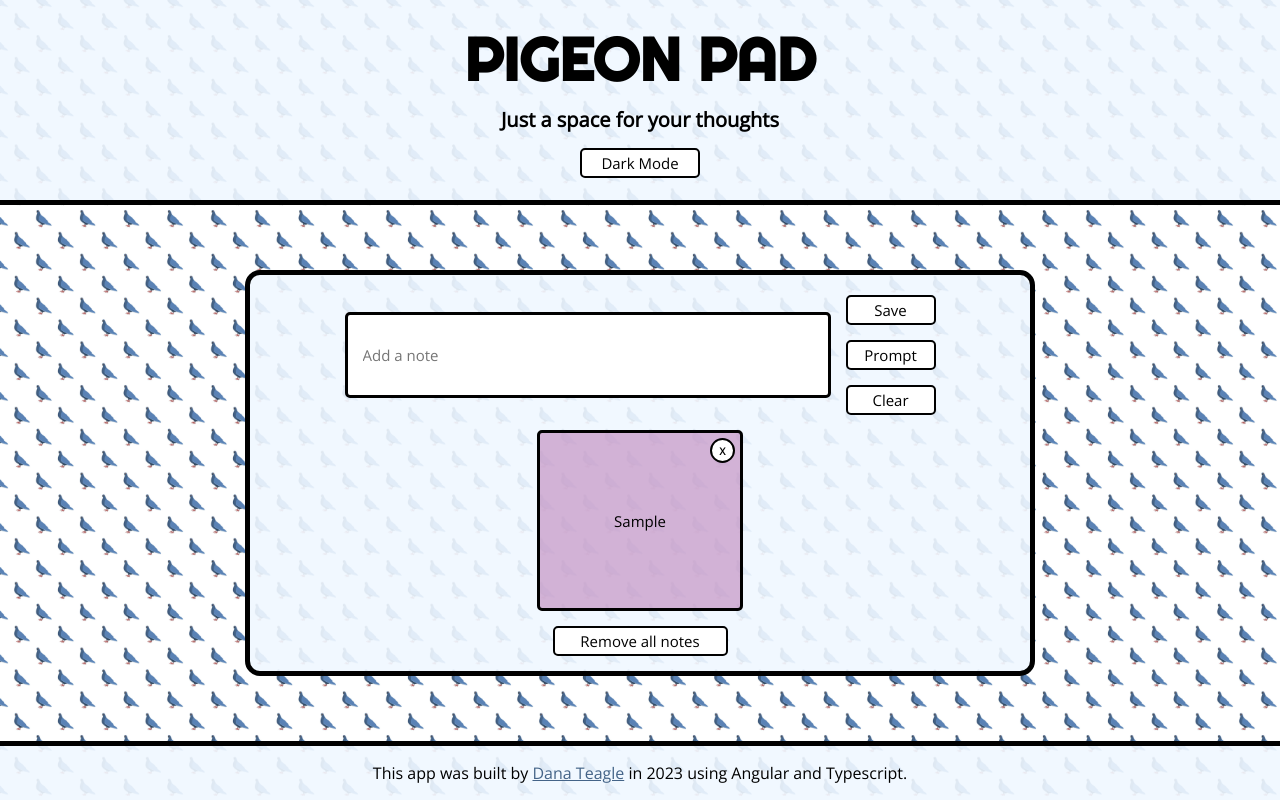
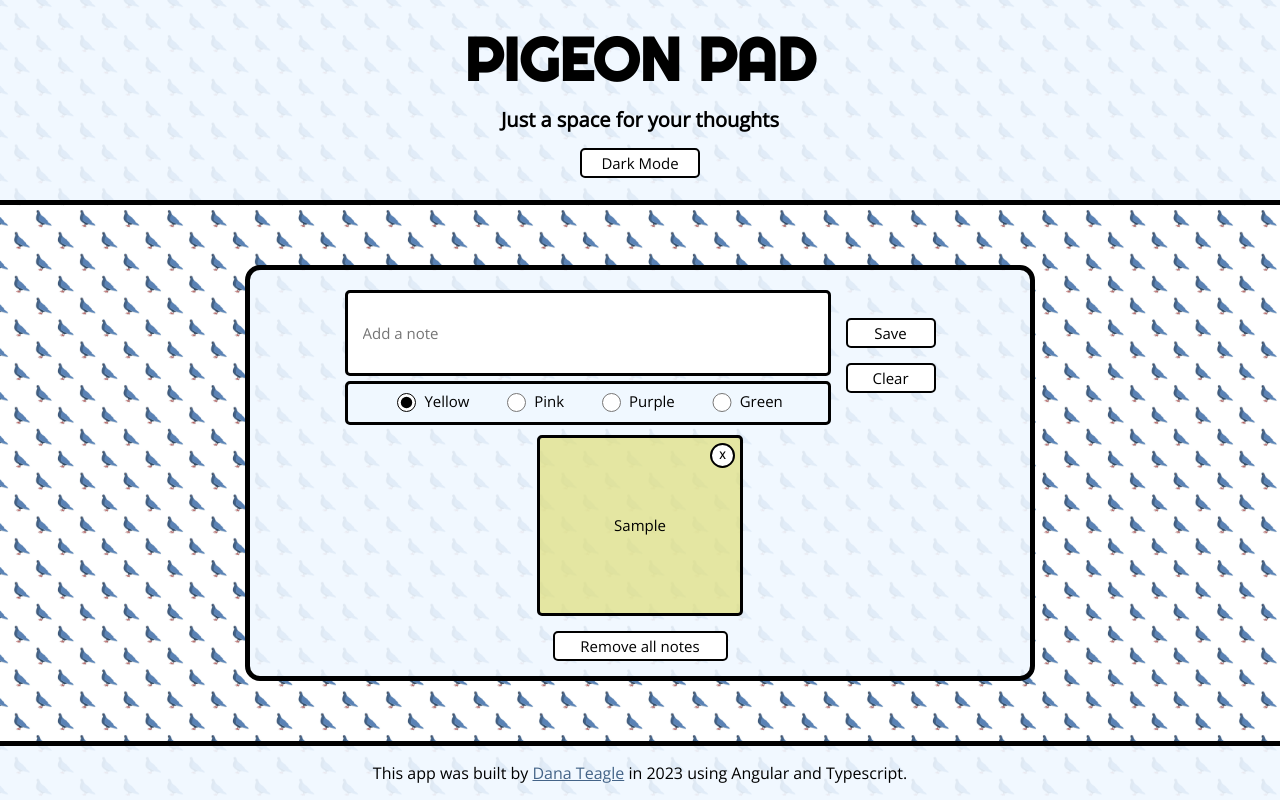
Before and after one commit to torontopubliclibra/note-taken, an Angular app: page / in a window 1280 px wide. Both pictures are taken after typing "Sample" into the empty fields and a click on the button "Save". Built offline with nearby package versions, Linux system fonts and the light colour scheme.

Commit message:
removed prompt functionality and added note colour selection

```diff
--- a/src/app/app.component.html
+++ b/src/app/app.component.html
@@ -16,13 +16,34 @@
     <!-- notepad section -->
     <div class="notepad">
 
-      <!-- text box with max length of 85 characters and value of textareaValue (saves on enter)-->
-      <input type="text" [(ngModel)]="textareaValue" maxlength="85" placeholder={{placeholder}} (keydown.enter)="save()">
+      <div class="input">
+        <!-- text box with max length of 85 characters and value of textareaValue (saves on enter)-->
+        <input type="text" [(ngModel)]="textareaValue" maxlength="85" placeholder={{placeholder}} (keydown.enter)="save()">
+
+        <!-- note color radio input -->
+        <fieldset>
+          <span class="radioField">
+            <input type="radio" value="yellow" id="yellow" name="noteColor" [(ngModel)]="noteColor" >
+            <label for="yellow">Yellow</label>
+          </span>
+          <span class="radioField">
+            <input type="radio" value="pink" id="pink" name="noteColor" [(ngModel)]="noteColor" >
+            <label for="pink">Pink</label>
+          </span>
+          <span class="radioField">
+            <input type="radio" value="purple" id="purple" name="noteColor" [(ngModel)]="noteColor" >
+            <label for="purple">Purple</label>
+          </span>
+          <span class="radioField">
+            <input type="radio" value="green" id="green" name="noteColor" [(ngModel)]="noteColor" >
+            <label for="green">Green</label>
+          </span>
+        </fieldset>
+      </div>
 
       <!-- save and clear function buttons -->
       <div class="buttons">
         <button (click)="save()">Save</button>
-        <button (click)="prompt()">Prompt</button>
         <button (click)="clear()">Clear</button>
       </div>
 
@@ -33,9 +54,9 @@
 
       <!-- loop through notes array in reverse and render list item for each with remove button-->
       <li
-        *ngFor="let note of notes.slice().reverse(); index as i" class="{{noteColor(i)}}">
+        *ngFor="let note of notes.slice().reverse(); index as i" class="{{note.color}}">
         <button class="remove" (click)="remove(i)">X</button>
-        <p>{{note}}</p>
+        <p>{{note.text}}</p>
       </li>
 
     </ul>
--- a/src/app/app.component.scss
+++ b/src/app/app.component.scss
@@ -58,7 +58,7 @@
         }
 
         // textbox dark mode
-        input[type="text"] {
+        input[type="text"], fieldset {
             background-color: #446488;
             border: solid aliceblue 3px;
             color: #fff;
@@ -67,12 +67,20 @@
         // note dark mode
         .notebook li {
             color: #fff;
-            background-color: rgba($color: rgb(104, 70, 104), $alpha: 0.7);;
             border: solid aliceblue 3px;
 
-            // alternate note colour dark mode
-            &.noteColor-2 {
-                background-color: rgba($color: rgb(156, 79, 92), $alpha: 0.7);
+            // alternate note colors dark mode
+            &.purple {
+                background-color: rgba($color: rgb(104, 70, 104), $alpha: 0.7);
+            }
+            &.yellow {
+                background-color: rgba($color: rgb(142, 142, 74), $alpha: 0.7);
+            }
+            &.green {
+                background-color: rgba($color: rgb(67, 93, 67), $alpha: 0.7);
+            }
+            &.pink {
+                background-color: rgba($color: rgb(163, 77, 90), $alpha: 0.7);
             }
         }
     }
@@ -148,16 +156,29 @@ footer {
 // notepad section styles
 .notepad {
     display: flex;
-    flex-direction: row;
+    flex-flow: row wrap;
     align-items: center;
 
-    // buttons container styles
-    .buttons {
-        padding-left: 15px;
+    fieldset {
+        background-color: aliceblue;
         display: flex;
-        flex-direction: column;
+        flex-flow: row wrap;
+        margin: 0;
+        justify-content: space-evenly;
+        border: solid #000 3px;
+        border-radius: 5px;
+        .radioField {
+            display: flex;
+            flex-flow: row;
             justify-content: center;
-        gap: 5px;
+            align-items: center;
+            font-size: 15px;
+            input[type="radio"] {
+                height: 1.2rem;
+                width: 1.2rem;
+                margin-right: 0.5rem;
+                accent-color: #000;
+            }
         }
     }
 
@@ -172,6 +193,16 @@ input[type="text"] {
         border-radius: 5px;
         font-family: 'Open Sans', sans-serif;
         font-size: 15px;
+    }
+
+    // buttons container styles
+    .buttons {
+        padding-left: 15px;
+        display: flex;
+        flex-direction: column;
+        justify-content: center;
+        gap: 5px;
+    }
 }
 
 // button styles
@@ -227,7 +258,6 @@ button {
         justify-content: center;
         position: relative;
         flex-direction: column;
-        background-color: rgba($color: rgb(197, 149, 197), $alpha: 0.7);
         border: solid #000 3px;
         border-radius: 5px;
         color: #000;
@@ -243,8 +273,17 @@ button {
             overflow-wrap: break-word;
         }
 
-        // alternate note colour
-        &.noteColor-2 {
+        // alternate note colors
+        &.purple {
+            background-color: rgba($color: rgb(197, 149, 197), $alpha: 0.7);
+        }
+        &.yellow {
+            background-color: rgba($color: rgb(222, 222, 123), $alpha: 0.7);
+        }
+        &.green {
+            background-color: rgba($color: rgb(116, 158, 116), $alpha: 0.7);
+        }
+        &.pink {
             background-color: rgba($color: pink, $alpha: 0.7);
         }
     }
@@ -260,7 +299,16 @@ button {
 
         // textbox styles
         input[type="text"] {
-            width: 100%;
+            width: 90%;
+        }
+
+        fieldset {
+            width: 92%;
+            justify-content: center;
+            .radioField {
+                width: 50%;
+                justify-content: left;
+            }
         }
 
         // buttons container styles
--- a/src/app/app.component.ts
+++ b/src/app/app.component.ts
@@ -15,15 +15,8 @@ export class AppComponent {
   // default textbox value
   textareaValue: string = '';
 
-  // prompts array
-  prompts: string[] = [
-    'you ever just look at a pigeon and think',
-    'don\'t pigeonhole me',
-    'the difference between pigeons and doves is that pigeons don\'t get invited to weddings',
-    'ignore the signs; feed the pigeons',
-    'pigeon puns fly right over my head',
-    'see a flock of pigeons hanging out? call that squab goals'
-  ]
+  // default note color
+  noteColor: string = 'yellow';
 
   // default placeholder text
   placeholder: string = "Add a note"
@@ -34,7 +27,7 @@ export class AppComponent {
   }
 
   // empty notes array
-  notes: string[] = [];
+  notes: any[] = [];
 
   // default darkMode value
   darkMode: boolean = false;
@@ -78,7 +71,7 @@ export class AppComponent {
   save() {
 
     // create copy of notes
-    let updateNotes: string[] = this.notes;
+    let updateNotes: any[] = this.notes;
 
     // if the notebook has 12 or more notes
     if (updateNotes.length >= 12) {
@@ -91,14 +84,19 @@ export class AppComponent {
       this.changePlaceholderText("Already in notes");
 
     // if note is blank
-    } else if (!this.textareaValue) {
+    } else if (!this.textareaValue || this.textareaValue === " ") {
       // display empty note text
       this.changePlaceholderText("Note can't be blank");
 
     // otherwise
     } else {
       // push textbox value to notes copy
-      updateNotes.push(this.textareaValue);
+      updateNotes.push(
+        {
+          text: this.textareaValue,
+          color: this.noteColor,
+        });
+      this.placeholder = "Add a note"
     }
 
     // set notes to updated notes copy
@@ -115,7 +113,7 @@ export class AppComponent {
   remove(index: number) {
 
     // create copy of notes
-    let updateNotes: string[] = this.notes;
+    let updateNotes: any[] = this.notes;
 
     // remove item from notes array copy at reverse index
     updateNotes.splice((updateNotes.length - 1 - index), 1);
@@ -137,35 +135,11 @@ export class AppComponent {
     localStorage.removeItem('notes');
   }
 
-  prompt() {
-    let prompt: string = this.prompts[(Math.floor(Math.random() * (this.prompts.length)))];
-    // set textbox value to a prompt
-    while (this.textareaValue === prompt) {
-      prompt = this.prompts[(Math.floor(Math.random() * (this.prompts.length)))];
-    }
-    this.textareaValue = prompt;
-  }
-
   // clear function
   clear() {
 
     // set textbox value to an empty string
     this.textareaValue = "";
-  }
-
-  // note colour function (takes array index)
-  noteColor(index: number) {
-
-    // if note position is divisible by 2
-    if ((this.notes.length - index) % 2 === 0) {
-
-      // return note color class
-      return "noteColor-2"
-    } else {
-
-      // else return empty string
-      return ""
-    }
   }
 
   // turn on dark mode function
--- a/src/styles.scss
+++ b/src/styles.scss
@@ -1,6 +1,5 @@
 // font import
 @import url('https://fonts.googleapis.com/css2?family=Open+Sans&family=Righteous&display=swap');
-
 
 // global body styles
 body {
```
Lines whose indentation alone changed are shown as unchanged.
